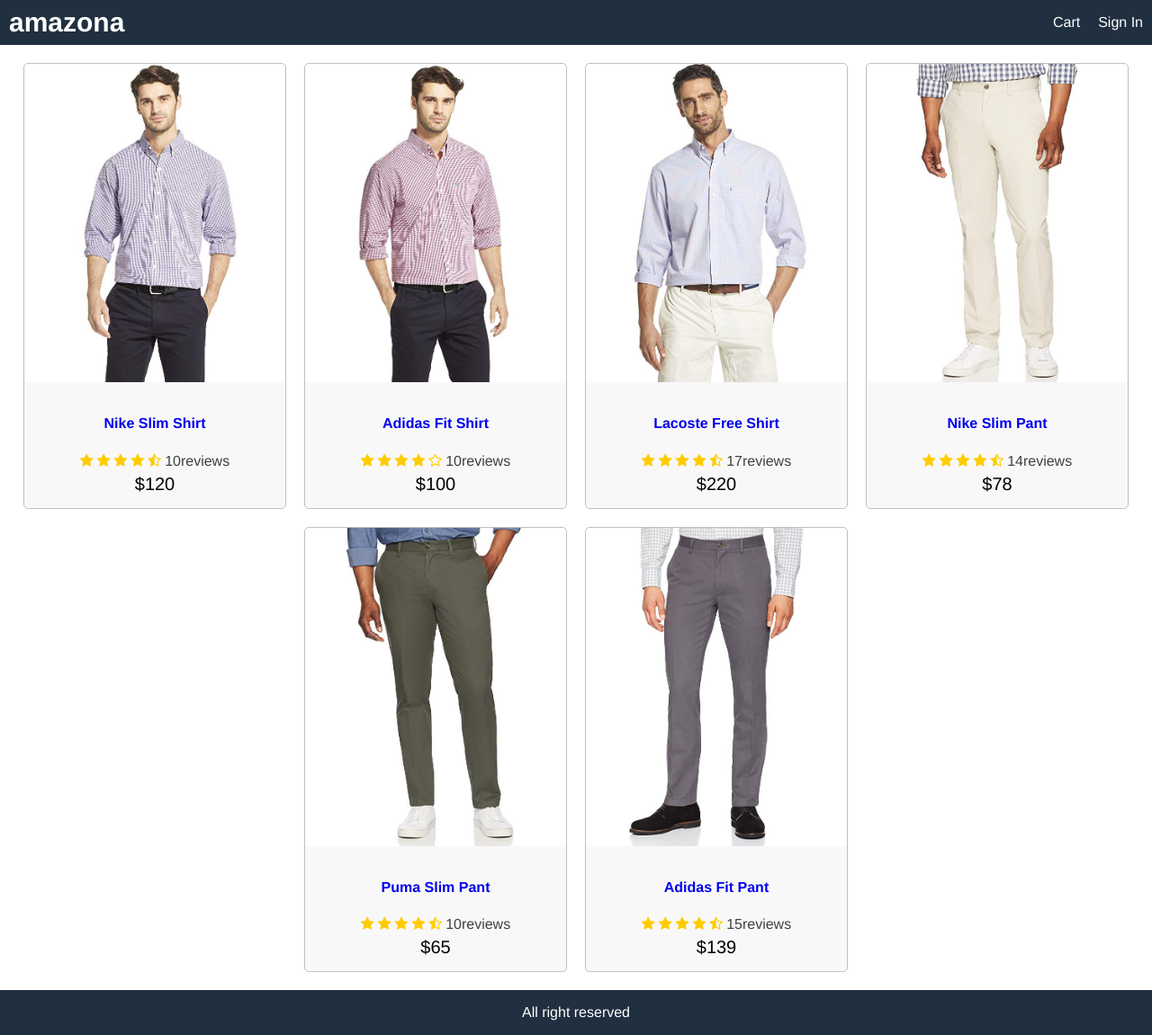
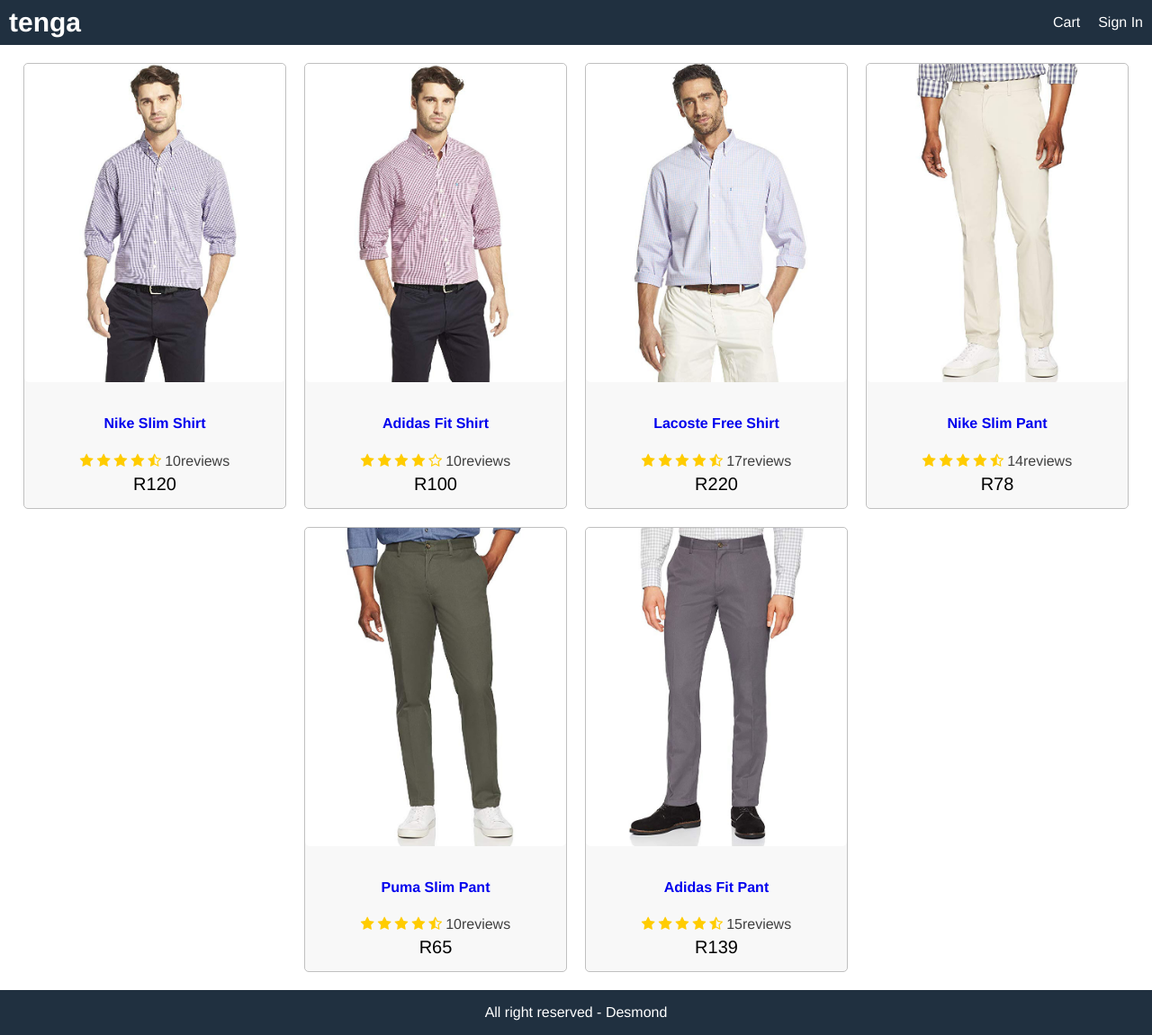
Before and after one commit to DesmondM/mern-ecommerce, a React (Create React App) app in the folder frontend/: page / in a window 1280 px wide. Shown: the whole page at 90% size. Built offline with nearby package versions, Linux system fonts and the light colour scheme.

Commit message:
created routes

```diff
--- a/frontend/package.json
+++ b/frontend/package.json
@@ -8,6 +8,7 @@
     "@testing-library/user-event": "^12.8.3",
     "react": "^17.0.2",
     "react-dom": "^17.0.2",
+    "react-router-dom": "^5.2.0",
     "react-scripts": "4.0.3",
     "web-vitals": "^1.1.1"
   },
--- a/frontend/src/App.js
+++ b/frontend/src/App.js
@@ -1,14 +1,17 @@
 import React from 'react';
-import Product from './components/Product';
-import data from './data';
+import {BrowserRouter, Route} from 'react-router-dom';
+import HomeScreen from './screens/HomeScreen';
+import ProductScreen from './screens/ProductScreen';
+
 
 function App() {
   return (
+      <BrowserRouter>
      <div className="grid-container">
       <header className="row">
         <div>
           <a className="brand" href="/">
-            amazona
+            tenga
           </a>
         </div>
         <div>
@@ -17,16 +20,13 @@
         </div>
       </header>
       <main>
-        <div>
-          <div className="row center">
-            {data.products.map((product) => (
-            <Product key={product._id} product = {product}></Product>
-            ))}
-          </div>
-        </div>
+        <Route path="product/:id" component={ProductScreen}></Route>
+        <Route path="/" component={HomeScreen} exact></Route>
+
       </main>
-      <footer className="row center">All right reserved</footer>
+      <footer className="row center">All right reserved - Desmond</footer>
     </div>
+    </BrowserRouter>
   );
 }
 
--- a/frontend/src/components/Product.js
+++ b/frontend/src/components/Product.js
@@ -16,7 +16,7 @@
           rating={product.rating}
           numReviews={product.numReviews}
         ></Rating>
-        <div className="price">${product.price}</div>
+        <div className="price">R{product.price}</div>
       </div>
     </div>
   );
--- /dev/null
+++ b/frontend/src/screens/HomeScreen.js
@@ -0,0 +1,15 @@
+import React from 'react'
+import Product from '../components/Product';
+import data from '../data';
+
+export default function HomeScreen() {
+    return (
+         <div>
+          <div className="row center">
+            {data.products.map((product) => (
+            <Product key={product._id} product = {product}></Product>
+            ))}
+          </div>
+        </div>
+    );
+}
--- /dev/null
+++ b/frontend/src/screens/ProductScreen.js
@@ -0,0 +1,32 @@
+import React from 'react';
+import Rating from '../components/Rating';
+import data from '../data';
+
+export default function ProductScreen(props) {
+    const product = data.products.find(x=>x._id === props.match.params.id);  // ...params.id is the value that user enters in <Route path="product/:id" compone... in apps.js
+    if(!product){
+        return <div> Product not found</div>;
+    }
+    return (
+        <div>
+            <div className = "row">
+                <div className ="col-2">
+                    <img className="large" src={product.image} alt={product.name}></img>
+                </div>
+            <div className="col-1">
+                <ul>
+                    <li>
+                        <Rating rating={product.rating}
+                                numReviews={product.numReviews}>
+
+                                </Rating>
+                    </li>
+                    <li>Price: R{product.price}</li>
+                    <li>Description: <p>{product.description}</p></li>
+                </ul>
+            </div>
+            <div className="col-1"></div>
+        </div>
+        </div>
+    );
+}
```
Also changed, not shown: 1 other file (tests, documents, lock files or other folders).
